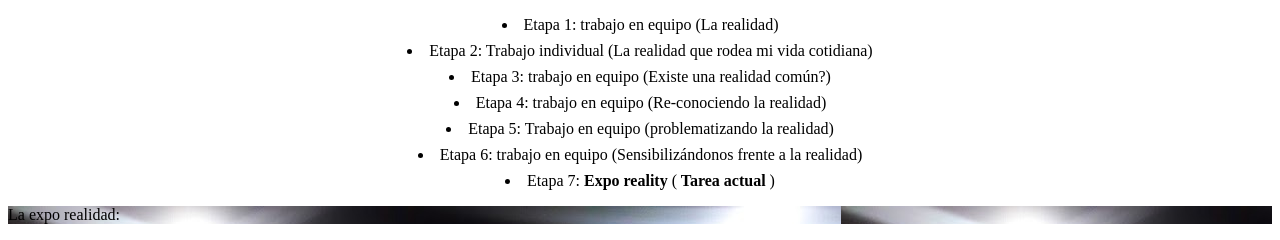
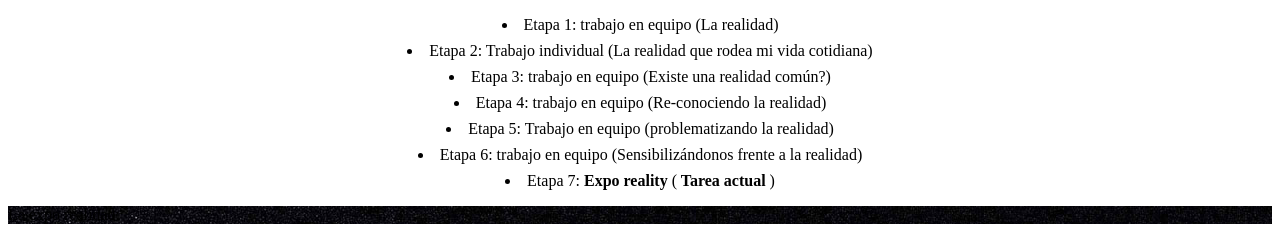
Before and after one commit to Themau278/Themau.github.io, a PHP site: page / in a window 1280 px wide. Shown: the part 1440-1680 px from the top of the page. Run offline with PHP 8.4, Linux system fonts and the light colour scheme; some libraries are stand-ins or nearby versions.

Commit message:
Update diseño.css

```diff
--- a/diseño.css
+++ b/diseño.css
@@ -3,7 +3,7 @@
 
 body {
     section {
-     background-image: url("Estadio.jpg");
+     background-image: url("Centenario.jpg");
         }
 }
 
```
